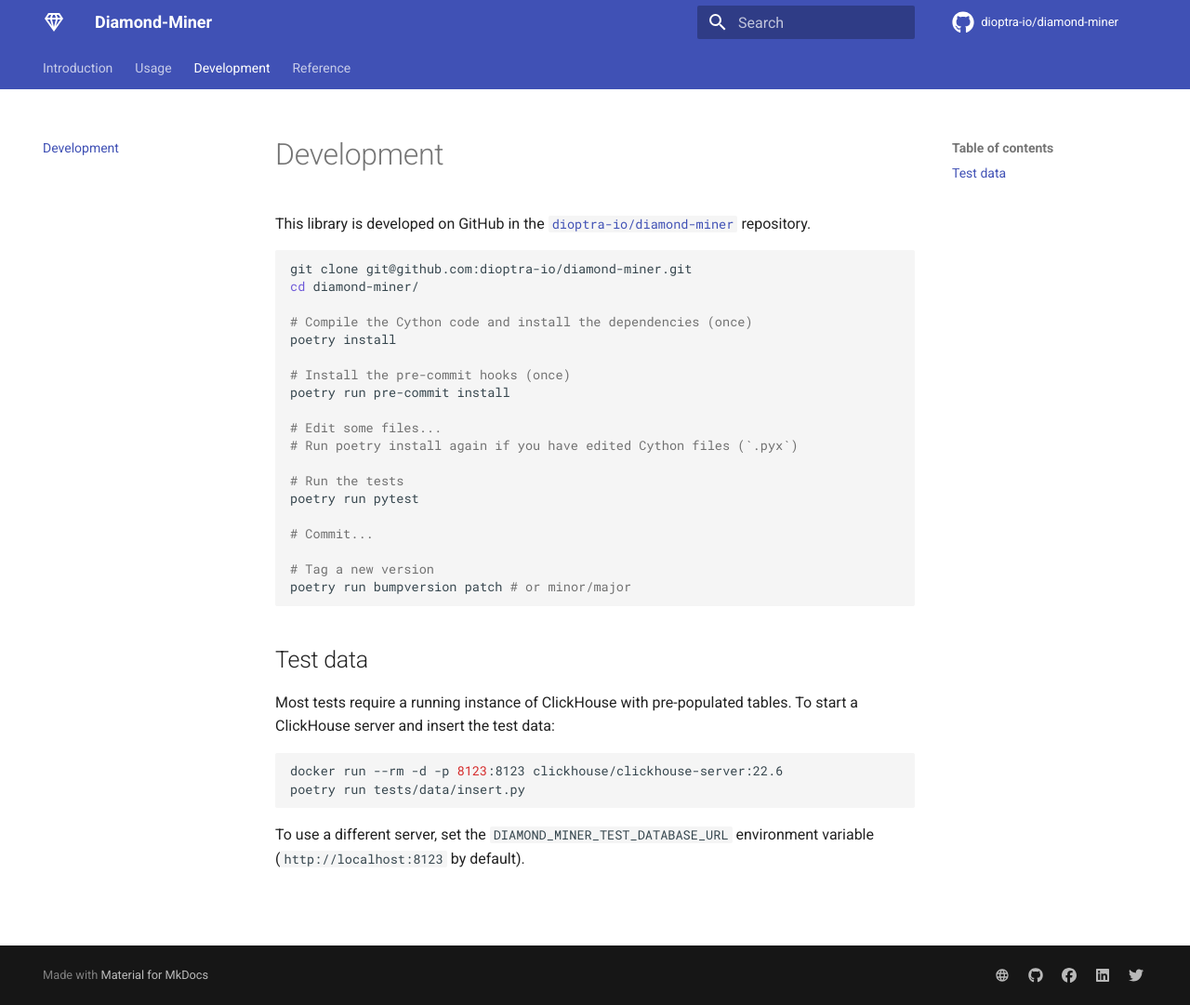
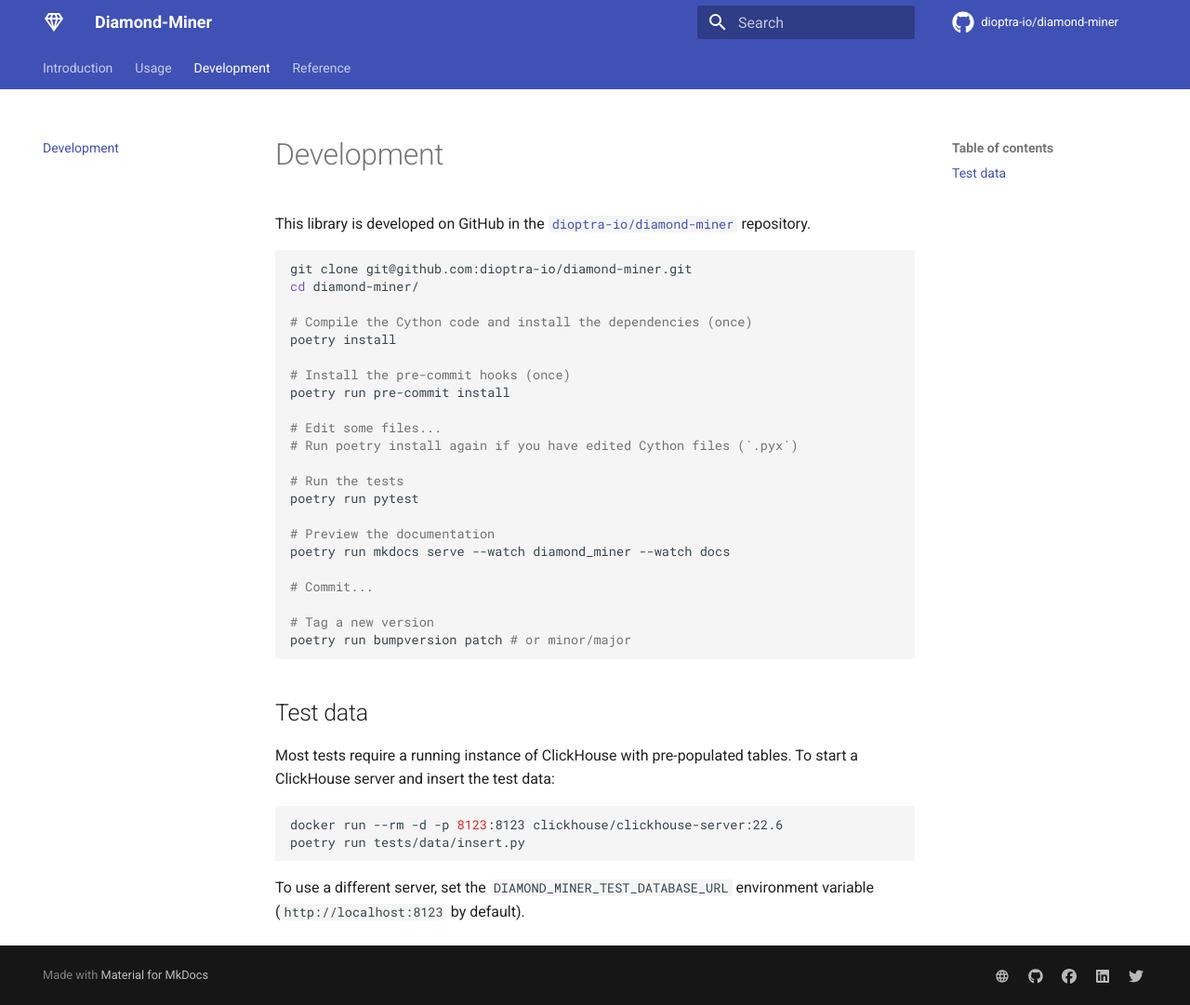
Before and after one commit to dioptra-io/diamond-miner, an MkDocs documentation site: the page built from docs/dev.md, in a window 1280 px wide and 1081 px high. Shown: the whole window at 93% size. Built offline with MkDocs 1.6.1 and Material for MkDocs 9.7.7, drawn with Linux system fonts in a browser that asks for light colours; comment, search, counter and statistics services are not loaded.

Commit message:
docs: add mkdocs instructions

```diff
--- a/docs/dev.md
+++ b/docs/dev.md
@@ -18,6 +18,9 @@
 # Run the tests
 poetry run pytest
 
+# Preview the documentation
+poetry run mkdocs serve --watch diamond_miner --watch docs
+
 # Commit...
 
 # Tag a new version
```
